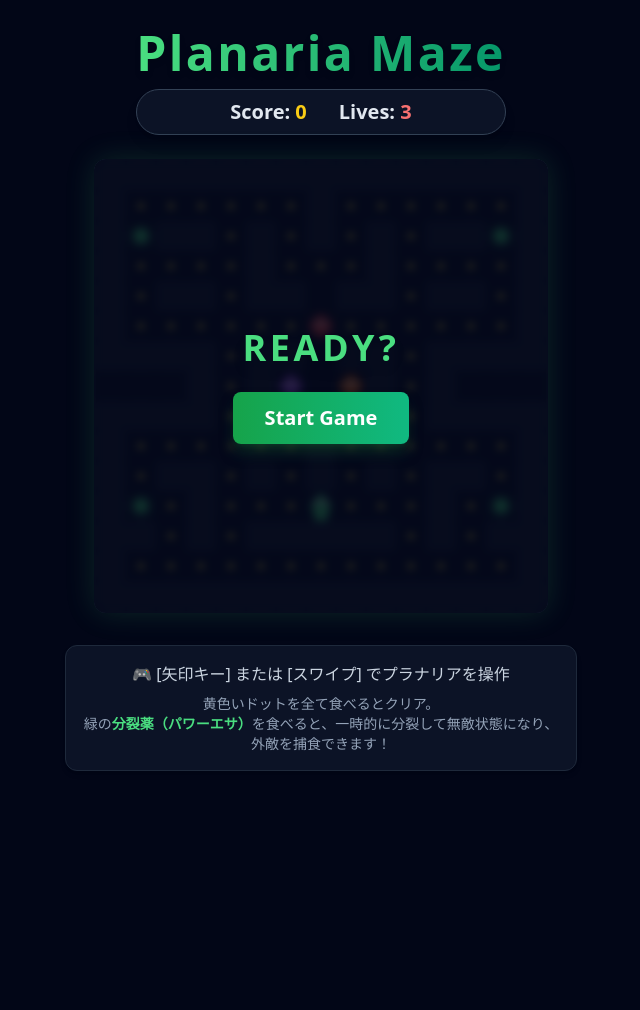
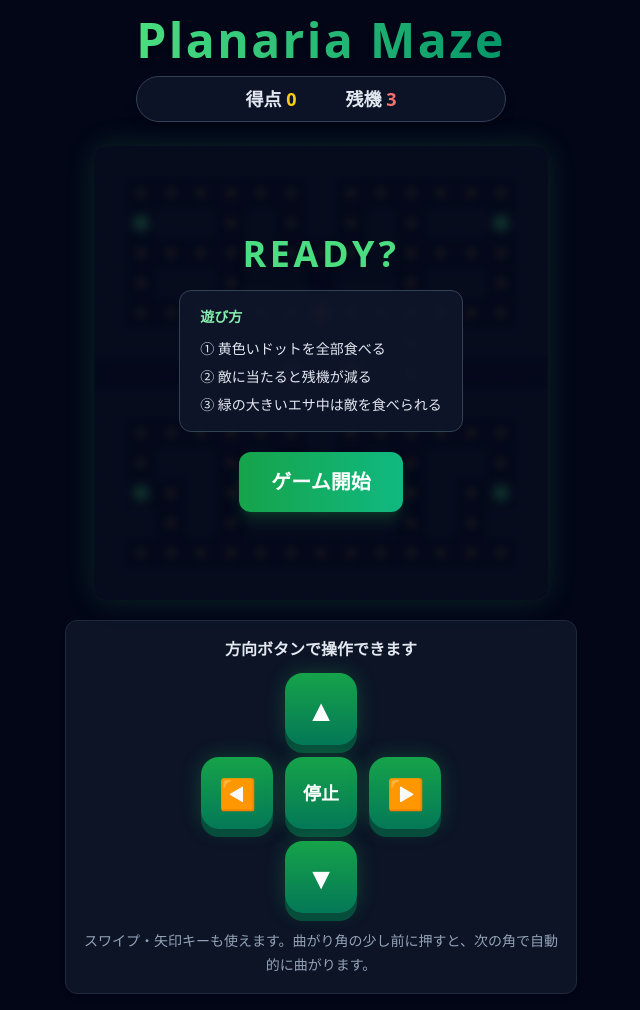
Before and after one commit to ikymbiz/game-planaria, a plain HTML site: page index.html in a window 1280 px wide. Shown: the whole page, without its empty margins (319-959 px from the left). Before the commit the page ends 800 px from the top, so only its background shows below. Drawn offline with nearby package versions, Linux system fonts and the light colour scheme.

Commit message:
Add files via upload

```diff
--- a/index.html
+++ b/index.html
@@ -32,6 +32,22 @@
         .btn-glow:hover {
             animation: pulse-glow 2s infinite;
         }
+        .control-btn {
+            width: 72px; height: 72px; border-radius: 18px;
+            background: linear-gradient(180deg, #16a34a, #047857);
+            color: white; font-size: 30px; font-weight: 900;
+            box-shadow: 0 8px 0 #064e3b, 0 0 20px rgba(34,197,94,.25);
+            touch-action: manipulation; user-select: none;
+        }
+        .control-btn:active { transform: translateY(5px); box-shadow: 0 3px 0 #064e3b; }
+        .status-pill { min-width: 5.5rem; text-align: center; }
+        @media (max-width: 520px) {
+            body { justify-content: flex-start; padding: 12px; }
+            header { margin-bottom: 12px; }
+            header h1 { font-size: 2.25rem; }
+            #gameCanvas { width: min(94vw, 450px); height: auto; }
+            .control-btn { width: 68px; height: 68px; }
+        }
     </style>
 </head>
 <body class="min-h-screen flex flex-col items-center justify-center p-4 text-slate-200 font-sans">
@@ -40,9 +56,9 @@
         <h1 class="text-5xl font-black text-transparent bg-clip-text bg-gradient-to-r from-green-400 to-emerald-600 mb-3 tracking-wider drop-shadow-md">
             Planaria Maze
         </h1>
-        <div class="flex justify-center gap-8 text-xl font-bold bg-slate-900/80 px-6 py-2 rounded-full border border-slate-700 shadow-lg">
-            <div>Score: <span id="scoreDisplay" class="text-yellow-400">0</span></div>
-            <div>Lives: <span id="livesDisplay" class="text-red-400">3</span></div>
+        <div class="flex justify-center gap-3 text-lg font-bold bg-slate-900/80 px-4 py-2 rounded-full border border-slate-700 shadow-lg">
+            <div class="status-pill">得点 <span id="scoreDisplay" class="text-yellow-400">0</span></div>
+            <div class="status-pill">残機 <span id="livesDisplay" class="text-red-400">3</span></div>
         </div>
     </header>
 
@@ -52,10 +68,16 @@
 
         <!-- UI Modal Overlay -->
         <div id="uiModal" class="absolute inset-0 bg-slate-950/80 modal-blur flex flex-col items-center justify-center rounded-xl z-10 transition-opacity duration-300">
-            <h2 id="modalTitle" class="text-4xl font-bold mb-6 text-green-400 tracking-widest uppercase shadow-black drop-shadow-lg">Ready?</h2>
+            <h2 id="modalTitle" class="text-4xl font-bold mb-4 text-green-400 tracking-widest uppercase shadow-black drop-shadow-lg">Ready?</h2>
+            <div class="mb-5 px-5 py-3 rounded-xl bg-slate-900/90 border border-slate-700 text-left text-sm leading-7 max-w-sm">
+                <p class="font-bold text-green-300 mb-1">遊び方</p>
+                <p>① 黄色いドットを全部食べる</p>
+                <p>② 敵に当たると残機が減る</p>
+                <p>③ 緑の大きいエサ中は敵を食べられる</p>
+            </div>
 
-            <button id="actionBtn" class="px-8 py-3 bg-gradient-to-r from-green-600 to-emerald-500 hover:from-green-500 hover:to-emerald-400 rounded-lg text-white font-bold text-xl transition-all transform hover:scale-105 btn-glow shadow-lg shadow-green-900/50">
-                Start Game
+            <button id="actionBtn" class="px-8 py-4 bg-gradient-to-r from-green-600 to-emerald-500 hover:from-green-500 hover:to-emerald-400 rounded-xl text-white font-bold text-xl transition-all transform hover:scale-105 btn-glow shadow-lg shadow-green-900/50">
+                ゲーム開始
             </button>
 
             <!-- AI Message Section -->
@@ -72,13 +94,19 @@
         </div>
     </div>
 
-    <div class="mt-8 max-w-lg text-center bg-slate-900/80 p-4 rounded-xl border border-slate-800 shadow-md">
-        <p class="text-slate-300 mb-2 font-medium">🎮 [矢印キー] または [スワイプ] でプラナリアを操作</p>
-        <p class="text-sm text-slate-400">
-            黄色いドットを全て食べるとクリア。<br>
-            緑の<strong class="text-green-400">分裂薬（パワーエサ）</strong>を食べると、一時的に分裂して無敵状態になり、外敵を捕食できます！
+    <section class="mt-5 w-full max-w-lg bg-slate-900/85 p-4 rounded-xl border border-slate-800 shadow-md">
+        <p class="text-center text-slate-200 font-bold mb-3">方向ボタンで操作できます</p>
+        <div class="grid grid-cols-3 gap-3 justify-items-center mx-auto w-fit" aria-label="方向操作ボタン">
+            <div></div><button class="control-btn" data-dir="up" aria-label="上へ移動">▲</button><div></div>
+            <button class="control-btn" data-dir="left" aria-label="左へ移動">◀</button>
+            <button id="pauseBtn" class="control-btn text-lg" aria-label="一時停止">停止</button>
+            <button class="control-btn" data-dir="right" aria-label="右へ移動">▶</button>
+            <div></div><button class="control-btn" data-dir="down" aria-label="下へ移動">▼</button><div></div>
+        </div>
+        <p class="mt-4 text-sm text-slate-400 text-center leading-6">
+            スワイプ・矢印キーも使えます。曲がり角の少し前に押すと、次の角で自動的に曲がります。
         </p>
-    </div>
+    </section>
 
     <script>
         // --- 1. 定数・設定 ---
@@ -124,6 +152,14 @@
         let touchStartX = 0;
         let touchStartY = 0;
 
+        function setDirection(dir) {
+            if (gameState !== 'PLAYING') return;
+            if (dir === 'up')    { player.nextDx = 0;  player.nextDy = -1; }
+            if (dir === 'down')  { player.nextDx = 0;  player.nextDy = 1; }
+            if (dir === 'left')  { player.nextDx = -1; player.nextDy = 0; }
+            if (dir === 'right') { player.nextDx = 1;  player.nextDy = 0; }
+        }
+
         // --- 3. エンティティ定義 ---
         const player = {
             x: 0, y: 0, dx: 0, dy: 0, nextDx: 0, nextDy: 0, speed: 1.5,
@@ -148,10 +184,10 @@
             window.addEventListener('keydown', (e) => {
                 if (gameState !== 'PLAYING') return;
                 switch(e.key) {
-                    case 'ArrowUp':    player.nextDx = 0; player.nextDy = -1; e.preventDefault(); break;
-                    case 'ArrowDown':  player.nextDx = 0; player.nextDy = 1; e.preventDefault(); break;
-                    case 'ArrowLeft':  player.nextDx = -1; player.nextDy = 0; e.preventDefault(); break;
-                    case 'ArrowRight': player.nextDx = 1; player.nextDy = 0; e.preventDefault(); break;
+                    case 'ArrowUp':    setDirection('up'); e.preventDefault(); break;
+                    case 'ArrowDown':  setDirection('down'); e.preventDefault(); break;
+                    case 'ArrowLeft':  setDirection('left'); e.preventDefault(); break;
+                    case 'ArrowRight': setDirection('right'); e.preventDefault(); break;
                 }
             });
 
@@ -578,6 +614,12 @@
             const modal = document.getElementById('uiModal');
             const aiContainer = document.getElementById('aiContainer');
 
+            if (gameState === 'PAUSED') {
+                gameState = 'PLAYING';
+                modal.classList.add('opacity-0', 'pointer-events-none');
+                update();
+                return;
+            }
             if (gameState === 'START' || gameState === 'GAMEOVER' || gameState === 'CLEAR') {
                 resetGame(true);
                 gameState = 'PLAYING';
@@ -603,7 +645,7 @@
             title.innerText = isClear ? 'STAGE CLEAR!' : 'GAME OVER';
             title.className = isClear ? 'text-4xl font-bold mb-6 text-yellow-400 tracking-widest uppercase shadow-black drop-shadow-lg'
                                       : 'text-4xl font-bold mb-6 text-red-500 tracking-widest uppercase shadow-black drop-shadow-lg';
-            btn.innerText = isClear ? 'Next Evolution' : 'Try Again';
+            btn.innerText = isClear ? '次へ / もう一度' : 'もう一度あそぶ';
 
             aiContainer.classList.remove('hidden');
 
```
